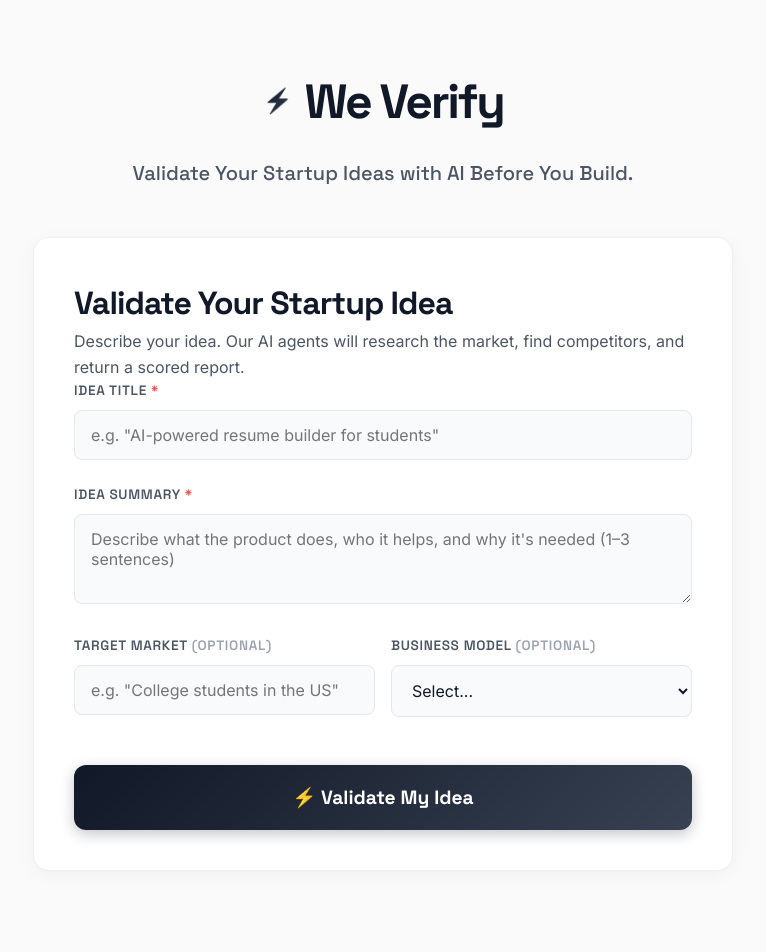
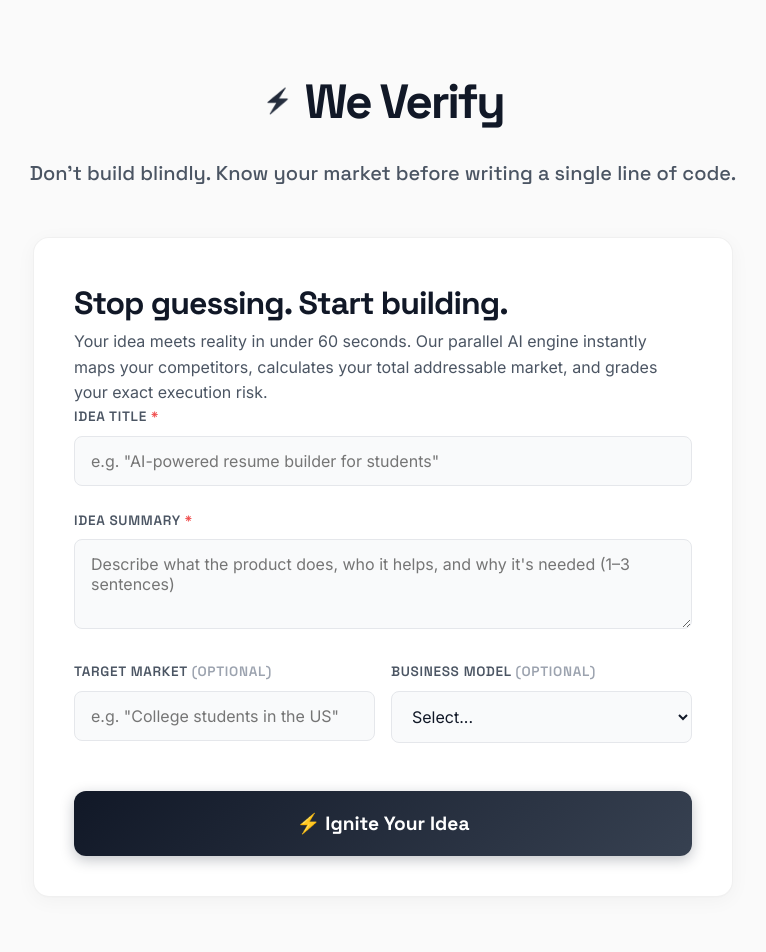
Before and after one commit to Suryabarsaiya/we-verify, a React (Vite) app in the folder client/: page / in a window 1280 px wide. Shown: the top 952 px of the page, without its empty margins (257-1023 px from the left). Built offline with nearby package versions, Linux system fonts and the light colour scheme; no server answers.

Commit message:
copy: applied billion-dollar product messaging to core UI

```diff
--- a/client/src/App.jsx
+++ b/client/src/App.jsx
@@ -19,7 +19,7 @@ export default function App() {
                     <h1>We Verify</h1>
                 </div>
                 {/* 🎯 UI/UX Update: Direct high-trust copywriting */}
-                <p className="tagline">Validate Your Startup Ideas with AI Before You Build.</p>
+                <p className="tagline">Don’t build blindly. Know your market before writing a single line of code.</p>
             </header>
 
             <main className="main-content modern-content">
--- a/client/src/components/IdeaForm.jsx
+++ b/client/src/components/IdeaForm.jsx
@@ -14,9 +14,9 @@ export default function IdeaForm({ onSubmit, loading }) {
     return (
         <div className="idea-form modern-card glass-card">
             <div className="form-header modern-header">
-                <h2>Validate Your Startup Idea</h2>
+                <h2>Stop guessing. Start building.</h2>
                 <p>
-                    Describe your idea. Our AI agents will research the market, find competitors, and return a scored report.
+                    Your idea meets reality in under 60 seconds. Our parallel AI engine instantly maps your competitors, calculates your total addressable market, and grades your exact execution risk.
                 </p>
             </div>
 
@@ -91,7 +91,7 @@ export default function IdeaForm({ onSubmit, loading }) {
                 </div>
 
                 <button type="submit" className="btn-validate" disabled={loading || !title || !summary}>
-                    {loading ? 'Initializing Agents...' : '⚡ Validate My Idea'}
+                    {loading ? 'Initializing Agents...' : '⚡ Ignite Your Idea'}
                 </button>
             </form>
         </div>
```
Also changed, not shown: 1 other file (tests, documents, lock files or other folders).
